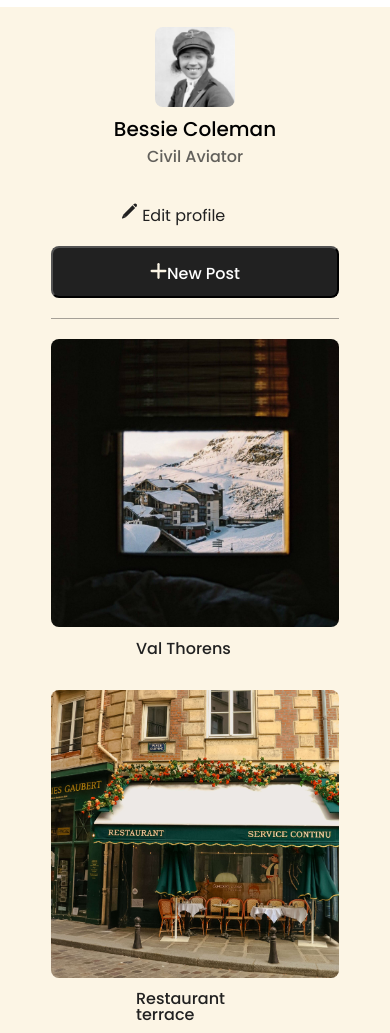
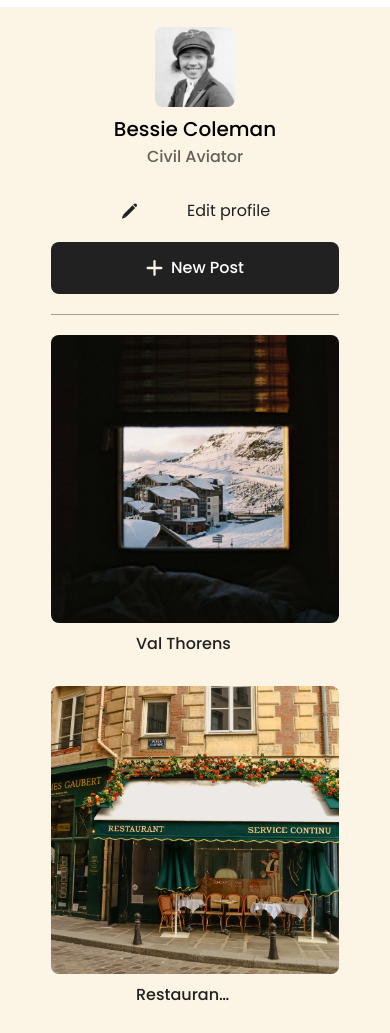
Before and after one commit to ngarura/se_project_spots, a plain HTML site: page index.html in a window 390 px wide. Shown: the part 39-1072 px from the top of the page. Drawn offline with Linux system fonts and the light colour scheme.

Commit message:
project 3 version 3

```diff
--- a/blocks/card.css
+++ b/blocks/card.css
@@ -51,6 +51,9 @@
     font-size: 16px;
     line-height: 16px;
     width: 95px;
+    text-overflow: ellipsis;
+    white-space: nowrap;
+    overflow: hidden;
   }
 
   .footer{
--- a/blocks/content.css
+++ b/blocks/content.css
@@ -1,3 +1,3 @@
 .content{
-  padding: 0 20px;
+  padding: 0 16px;
 }
--- a/blocks/profile.css
+++ b/blocks/profile.css
@@ -46,6 +46,10 @@
 }
 
 .profile__edit-button{
+  display: flex;
+  align-items: center;
+  justify-content: space-between;
+  gap: 8px;
   margin-top: auto;
   color: rgba(33, 33, 33, 1);
   margin-right: auto;
@@ -54,6 +58,10 @@
 }
 
 .profile__add-button{
+  display: flex;
+  align-items: center;
+  justify-content: center;
+  gap: 8px;
   margin-left: auto;
   width: 149px;
   height: 52px;
@@ -63,7 +71,16 @@
   color: #fff;
   background-color: #212121;
   margin-top: auto;
+  border: none;
   border-radius: 8px;
+}
+
+.profile__edit-button:hover{
+  cursor: pointer;
+}
+
+.profile__add-button:hover{
+  cursor: pointer;
 }
 
 @media screen and (max-width: 627px)
@@ -99,6 +116,10 @@
     margin: 0 0 20px;
   }
 
+  .profile__edit-button{
+    margin: 0;
+  }
+
   .profile__add-button{
     margin: 0;
     width: 100%;
--- a/index.html
+++ b/index.html
@@ -26,7 +26,7 @@
           </button>
         </div>
         <button type="button" class="profile__add-button">
-          <img src="./images/plus__icon.svg" alt="Plus icon">New Post
+          <img src="./images/plus__icon.svg" alt="Plus icon"> New Post
         </button>
       </section>
       <section class="cards page__section">
@@ -100,7 +100,9 @@
         </ul>
       </section>
     </main>
-    <footer class="footer page__section">2025 &copy; Spots</footer>
+    <footer class="footer__copyright page__section">
+      <p class="footer">2025 &copy; Spots</p>
+    </footer>
   </div>
 
 </body>
```
